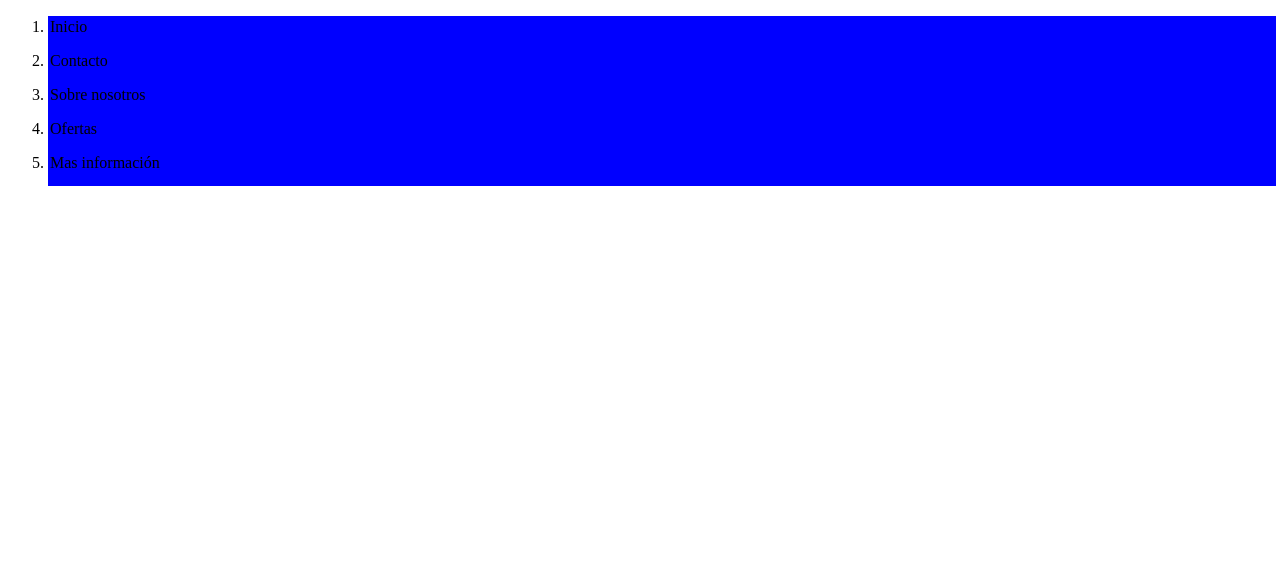
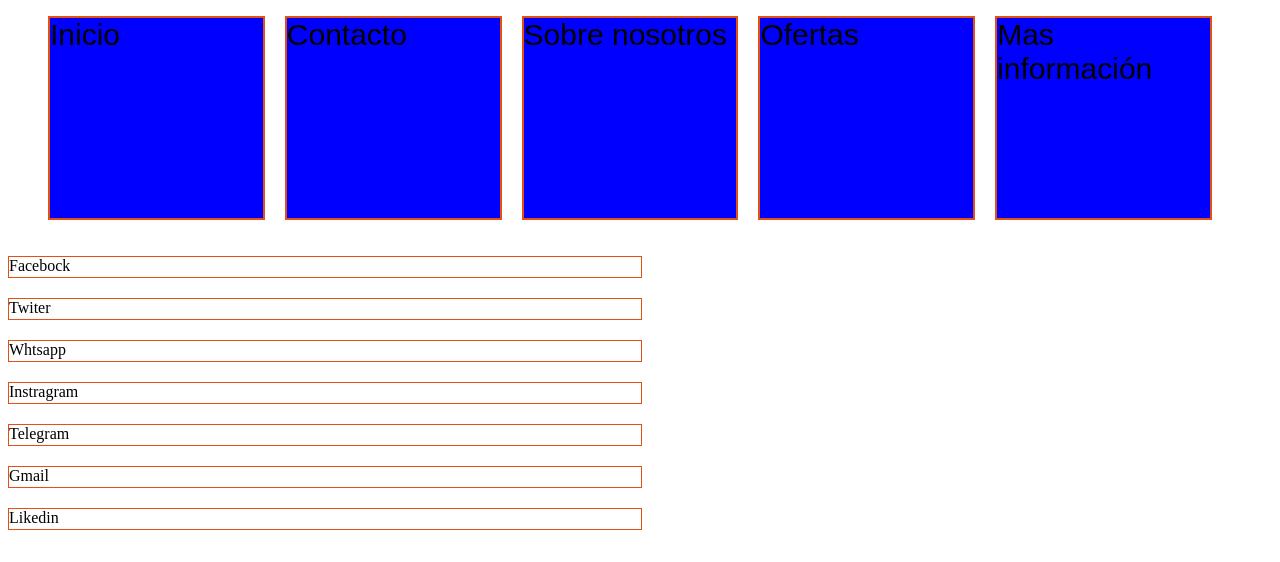
Before and after one commit to AntonioMarmolejo/new-repo, a plain HTML site: page index.html in a window 1280 px wide. Drawn offline with Linux system fonts and the light colour scheme.

Commit message:
Se agregaron cuadros a los botones de cabecera y los botones del pie de pagina como pruebas

```diff
--- a/index.html
+++ b/index.html
@@ -19,14 +19,13 @@
     </header>
     <footer>
         <section>
-            <div></div>
-            <div></div>
-            <div></div>
-            <div></div>
-            <div></div>
-            <div></div>
-            <div></div>
-            <div></div>
+            <div class="color-pie-pagina">Facebock</div>
+            <div class="color-pie-pagina">Twiter</div>
+            <div class="color-pie-pagina">Whtsapp</div>
+            <div class="color-pie-pagina">Instragram</div>
+            <div class="color-pie-pagina">Telegram</div>
+            <div class="color-pie-pagina">Gmail</div>
+            <div class="color-pie-pagina">Likedin</div>
         </section>
     </footer>
 </body>
--- a/style.css
+++ b/style.css
@@ -1,6 +1,35 @@
+ol {
+    display: flex;
+    justify-content: space-between;
+    gap: 20px;
+    align-items: start;
+}
+
+.section {
+    justify-content: space-around;
+    align-items: center;
+    display: flex;
+}
+
 .color-listas {
-    border: 2px solid #ff10;
-    height: 30px;
-    width: 100%;
+    margin: 0;
+    border: 2px solid rgb(228, 79, 20);
+    height: 200px;
+    width: 500px;
     background-color: blue;
+    display: flex;
+    justify-content: space-between;
+    margin-bottom: 20px;
+    font-size: 30px;
+    font-family: Arial, Helvetica, sans-serif;
 }
+.color-pie-pagina {
+    margin: 0;
+    border: 1px solid rgb(228, 79, 20);
+    height: 20px;
+    width: 50%;
+    background-color: white;
+    justify-content: space-around;
+    margin-bottom: 20px;
+    text-decoration-color: blanchedalmond;
+}
```
